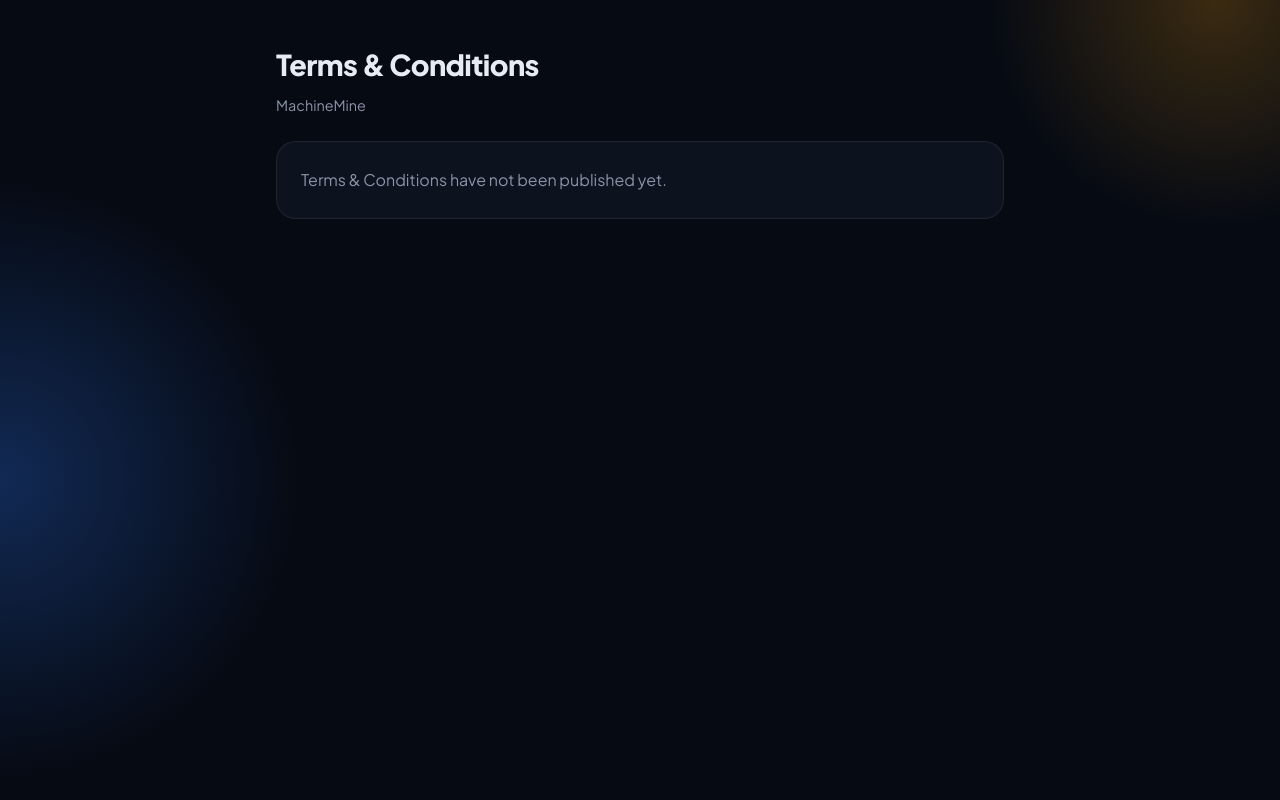
After one commit to ramcharanji01072000-glitch/machine_mine, a Node server app: page /terms in a window 1280 px wide. The commit adds this page. Run offline with Node 20, Linux system fonts and the light colour scheme; some libraries are stand-ins or nearby versions.

Commit message:
Add withdrawal tax and admin-managed Terms & Conditions
- Settings: withdrawal tax (%) and Terms & Conditions text
- Withdrawals: wallet debited gross, tax snapshotted per request, user paid
  net; API returns tax / net_amount; reject still refunds the gross amount
- Admin: queue shows Requested / Tax / To pay; approve prompt names the net
  amount; dashboard payout totals use net; user page shows T&C acceptance
- app-info exposes withdraw_tax_percent and terms; public /terms page
- Register records termsAcceptedAt when accept_terms is sent

Co-Authored-By: Claude Opus 5.5 <noreply@anthropic.com>

```diff
--- a/src/app.js
+++ b/src/app.js
@@ -47,6 +47,16 @@ app.get('/signup/:code', async (req, res, next) => {
   }
 });
 
+// Public Terms & Conditions page (text is managed in Admin → Settings).
+app.get('/terms', async (req, res, next) => {
+  try {
+    const s = await Setting.get();
+    res.render('terms', { terms: s.terms || '', updatedAt: s.updatedAt });
+  } catch (e) {
+    next(e);
+  }
+});
+
 // ---- Admin panel ----
 app.use('/admin', require('./routes/admin'));
 app.get('/', (req, res) => res.redirect('/admin'));
--- a/src/models/Setting.js
+++ b/src/models/Setting.js
@@ -12,6 +12,8 @@ const schema = new mongoose.Schema(
     referralLevel2: { type: Number, default: 5 },
     referralLevel3: { type: Number, default: 2 },
     minWithdrawPaise: { type: Number, default: 20000 },
+    withdrawTaxPercent: { type: Number, default: 0, min: 0, max: 100 }, // deducted from each withdrawal
+    terms: { type: String, default: '' }, // Terms & Conditions shown in the app and at /terms
     signupBonusPaise: { type: Number, default: 0 },
   },
   { timestamps: true }
--- a/src/models/User.js
+++ b/src/models/User.js
@@ -17,6 +17,7 @@ const schema = new mongoose.Schema(
     isBlocked: { type: Boolean, default: false },
     tokenVersion: { type: Number, default: 0 }, // bump to invalidate issued tokens
     lastLoginAt: Date,
+    termsAcceptedAt: Date, // set when the user agreed to the Terms & Conditions at signup
   },
   { timestamps: true, id: false }
 );
--- a/src/models/Withdrawal.js
+++ b/src/models/Withdrawal.js
@@ -6,7 +6,10 @@ const schema = new mongoose.Schema(
     userId: { type: Number, required: true, index: true },
     bankId: Number,
     bank: { bankName: String, bankAccount: String, fullName: String, ifsc: String, phoneNumber: String },
-    amountPaise: { type: Number, required: true },
+    amountPaise: { type: Number, required: true }, // gross: debited from the wallet
+    taxPercent: { type: Number, default: 0 }, // rate applied at request time
+    taxPaise: { type: Number, default: 0 },
+    netPaise: Number, // amount to actually pay the user (gross - tax); missing on old records = gross
     transactionNumber: String,
     status: { type: String, enum: ['pending', 'approved', 'rejected'], default: 'pending', index: true },
     remark: String,
--- a/src/routes/api/auth.js
+++ b/src/routes/api/auth.js
@@ -75,6 +75,7 @@ router.post(
       referrerId: referrer ? referrer.id : null,
       question: str(b.question) || undefined,
       answer: str(b.answer) ? await bcrypt.hash(str(b.answer).toLowerCase(), 10) : undefined,
+      termsAcceptedAt: b.accept_terms === true || b.accept_terms === 'true' ? new Date() : undefined,
     });
 
     const settings = await Setting.get();
--- a/src/utils/serialize.js
+++ b/src/utils/serialize.js
@@ -79,6 +79,9 @@ function withdrawal(w) {
     userId: w.userId,
     bankId: w.bankId,
     amount: fmt(w.amountPaise),
+    tax_percent: w.taxPercent || 0,
+    tax: fmt(w.taxPaise || 0),
+    net_amount: fmt(w.netPaise ?? w.amountPaise),
     transactionNumber: w.transactionNumber,
     status: w.status,
     remark: w.remark || null,
@@ -113,6 +116,8 @@ function appInfo(s) {
     referral_level2: s.referralLevel2,
     referral_level3: s.referralLevel3,
     min_withdraw: fmt(s.minWithdrawPaise),
+    withdraw_tax_percent: s.withdrawTaxPercent || 0,
+    terms: s.terms || '',
     created_at: iso(s.createdAt),
   };
 }
--- a/src/views/admin/dashboard.ejs
+++ b/src/views/admin/dashboard.ejs
@@ -145,8 +145,8 @@
               <a href="/admin/users/<%= w.userId %>" class="fw-semibold text-body d-block text-truncate"><%= u ? u.name : '#' + w.userId %></a>
               <div class="small text-muted text-truncate">#<%= w.id %> · <%= w.bank && w.bank.bankName %></div>
             </div>
-            <div class="fw-bold me-2"><%= money(w.amountPaise) %></div>
-            <form method="post" action="/admin/withdrawals/<%= w.id %>/approve" data-confirm="Approve withdrawal #<%= w.id %>? Make sure you have paid the user.">
+            <div class="fw-bold me-2 text-end lh-sm"><%= money(w.netPaise ?? w.amountPaise) %><% if (w.taxPaise) { %><div class="small text-muted fw-normal">to pay</div><% } %></div>
+            <form method="post" action="/admin/withdrawals/<%= w.id %>/approve" data-confirm="Approve withdrawal #<%= w.id %>? Make sure you have paid the user <%= money(w.netPaise ?? w.amountPaise) %>.">
               <input type="hidden" name="back" value="/admin/">
               <button class="btn btn-sm btn-outline-light">Approve</button>
             </form>
--- a/src/views/admin/user.ejs
+++ b/src/views/admin/user.ejs
@@ -29,6 +29,7 @@
         <dt class="col-5">Security Q</dt><dd class="col-7"><%= user.question || '-' %></dd>
         <dt class="col-5">Joined</dt><dd class="col-7"><%= dt(user.createdAt) %></dd>
         <dt class="col-5">Last login</dt><dd class="col-7"><%= dt(user.lastLoginAt) %></dd>
+        <dt class="col-5">Accepted T&amp;C</dt><dd class="col-7"><%= user.termsAcceptedAt ? dt(user.termsAcceptedAt) : 'No record' %></dd>
       </dl>
     </div></div>
 
@@ -93,11 +94,11 @@
         <thead><tr><th>#</th><th class="text-end">Amount</th><th>Status</th><th>Requested</th><th>Remark</th><th></th></tr></thead>
         <tbody>
         <% withdrawals.forEach((w) => { %>
-          <tr><td><%= w.id %></td><td class="text-end">₹<%= fmt(w.amountPaise) %></td>
+          <tr><td><%= w.id %></td><td class="text-end">₹<%= fmt(w.netPaise ?? w.amountPaise) %><% if (w.taxPaise) { %><br><small class="text-muted">of ₹<%= fmt(w.amountPaise) %> · tax ₹<%= fmt(w.taxPaise) %></small><% } %></td>
             <td><span class="badge text-bg-<%= { pending: 'warning', approved: 'success', rejected: 'danger' }[w.status] %>"><%= w.status %></span></td>
             <td><%= dt(w.createdAt) %></td><td><%= w.remark || '' %></td>
             <td><% if (w.status === 'pending') { %>
-              <form method="post" action="/admin/withdrawals/<%= w.id %>/approve" class="d-inline" data-confirm="Approve? Make sure you have paid the user.">
+              <form method="post" action="/admin/withdrawals/<%= w.id %>/approve" class="d-inline" data-confirm="Approve? Make sure you have paid the user ₹<%= fmt(w.netPaise ?? w.amountPaise) %>.">
                 <input type="hidden" name="back" value="/admin/users/<%= user.id %>"><button class="btn btn-sm btn-success">Approve</button></form>
               <form method="post" action="/admin/withdrawals/<%= w.id %>/reject" class="d-inline" data-confirm="Reject and refund to wallet?">
                 <input type="hidden" name="back" value="/admin/users/<%= user.id %>"><button class="btn btn-sm btn-outline-danger">Reject</button></form>
--- /dev/null
+++ b/src/views/terms.ejs
@@ -0,0 +1,31 @@
+<!doctype html>
+<html lang="en">
+<head>
+  <meta charset="utf-8">
+  <meta name="viewport" content="width=device-width, initial-scale=1">
+  <meta name="theme-color" content="#060a13">
+  <title>Terms &amp; Conditions · MachineMine</title>
+  <link rel="preconnect" href="https://fonts.googleapis.com">
+  <link href="https://fonts.googleapis.com/css2?family=Plus+Jakarta+Sans:wght@400;600;800&display=swap" rel="stylesheet">
+  <style>
+    :root { --bg: #060a13; --panel: rgba(16, 22, 36, .7); --line: rgba(255, 255, 255, .08); --text: #e8ebf4; --muted: #8a93a8; }
+    * { box-sizing: border-box; }
+    body { margin: 0; min-height: 100vh; background: var(--bg); color: var(--text);
+           font-family: 'Plus Jakarta Sans', system-ui, sans-serif; line-height: 1.7;
+           background-image: radial-gradient(500px circle at 0% 60%, rgba(47, 123, 255, .28), transparent 60%),
+                             radial-gradient(380px circle at 95% 0%, rgba(245, 158, 11, .22), transparent 60%); }
+    main { max-width: 760px; margin: 0 auto; padding: 40px 16px 64px; }
+    h1 { font-size: 1.8rem; font-weight: 800; letter-spacing: -.02em; margin: 0 0 4px; }
+    .sub { color: var(--muted); font-size: .9rem; margin-bottom: 24px; }
+    .card { background: var(--panel); border: 1px solid var(--line); border-radius: 20px; padding: 24px; white-space: pre-wrap; word-wrap: break-word; }
+    .empty { color: var(--muted); }
+  </style>
+</head>
+<body>
+  <main>
+    <h1>Terms &amp; Conditions</h1>
+    <div class="sub">MachineMine<% if (terms && updatedAt) { %> · Last updated <%= new Date(updatedAt).toLocaleDateString('en-IN', { day: 'numeric', month: 'long', year: 'numeric' }) %><% } %></div>
+    <div class="card"><% if (terms) { %><%= terms %><% } else { %><span class="empty">Terms &amp; Conditions have not been published yet.</span><% } %></div>
+  </main>
+</body>
+</html>
```
Also changed, not shown: src/routes/admin/index.js (+6 -2 lines), src/routes/api/bank.js (+20 -2 lines), src/views/admin/settings.ejs (+22 -2 lines), src/views/admin/withdrawals.ejs (+8 -5 lines).
